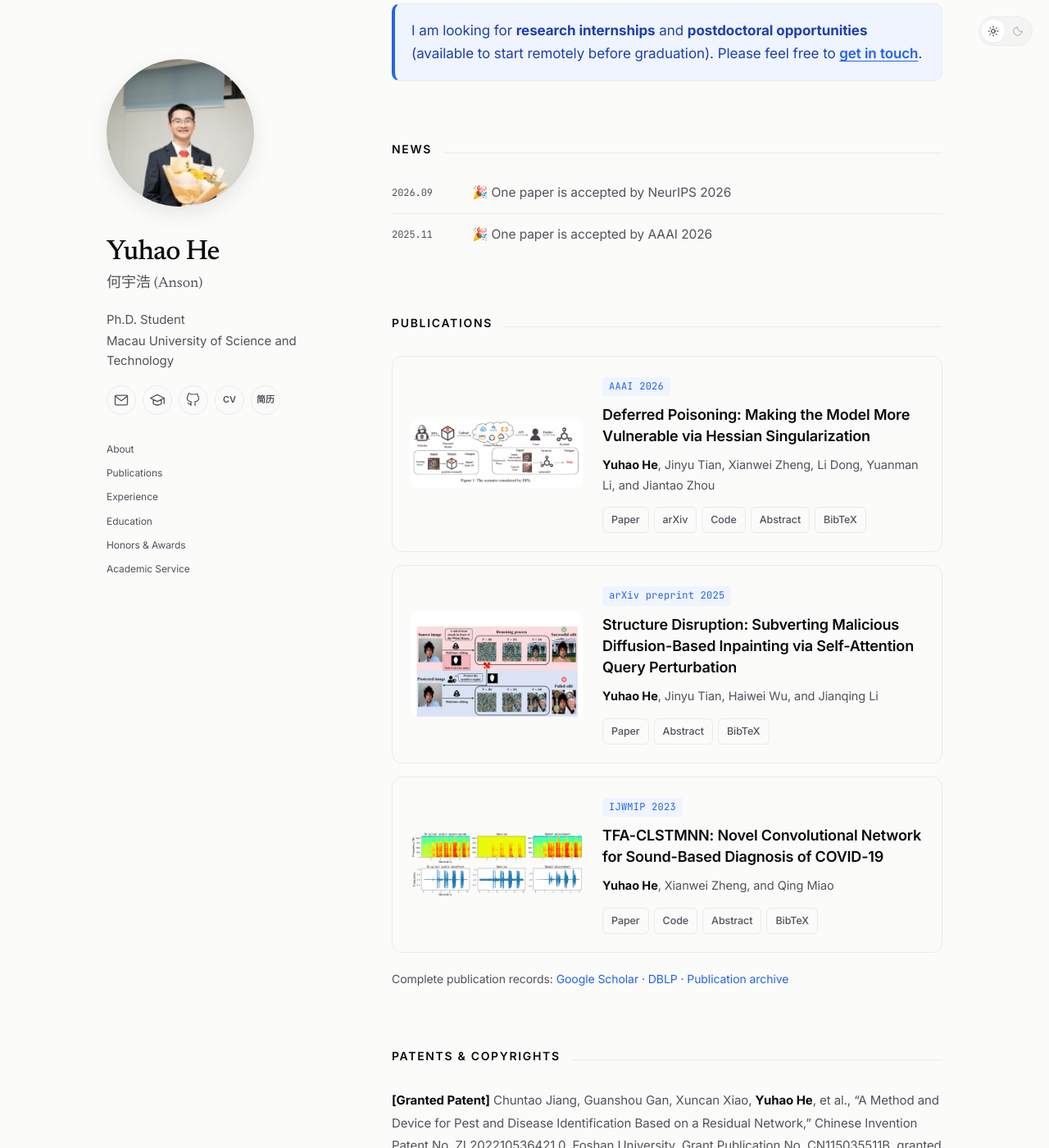
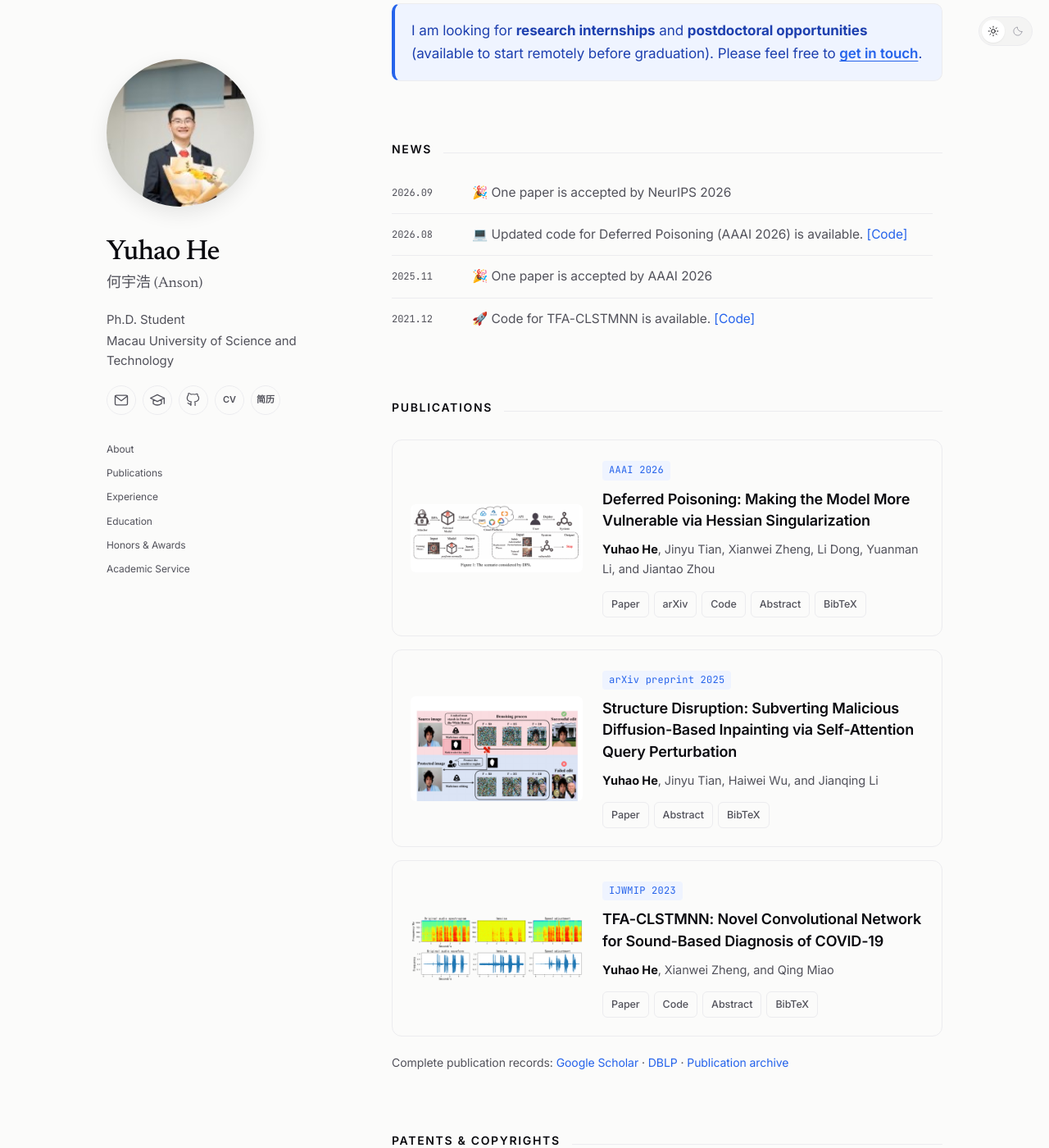
Before and after one commit to Anson-He/Anson-He.github.io, a Jekyll site: the page built from _pages/about.md, in a window 1280 px wide and 1400 px high, scrolled down 512 px. Shown: the whole window at 82% size. Built offline with Jekyll 4.4.1, drawn with Linux system fonts in a browser that asks for light colours.

Commit message:
Add paper code updates to scrollable News section

```diff
--- a/_data/manual_news.yml
+++ b/_data/manual_news.yml
@@ -1,3 +1,11 @@
 # Optional curated updates. These are preserved when publications sync.
 - date: "2026.09"
   text: "🎉 One paper is accepted by NeurIPS 2026"
+- date: "2026.08"
+  text: "💻 Updated code for Deferred Poisoning (AAAI 2026) is available."
+  url: "https://github.com/Anson-He/Deferred-Poisoning-Attack"
+  label: "Code"
+- date: "2021.12"
+  text: "🚀 Code for TFA-CLSTMNN is available."
+  url: "https://github.com/Anson-He/TFA-CLSTMNN-Novel-convolutional-network-for-sound-based-diagnosis-of-COVID-19"
+  label: "Code"
--- a/_layouts/default.html
+++ b/_layouts/default.html
@@ -48,7 +48,7 @@
     <link rel="preconnect" href="https://fonts.googleapis.com">
     <link rel="preconnect" href="https://fonts.gstatic.com" crossorigin>
     <link href="https://fonts.googleapis.com/css2?family=Inter:wght@400;500;600;700&family=JetBrains+Mono:wght@400;500&family=Newsreader:ital,opsz,wght@0,6..72,400;0,6..72,500;1,6..72,400&display=swap" rel="stylesheet">
-    <link rel="stylesheet" href="{{ '/assets/css/academic.css' | relative_url }}?v=20261106-opportunities">
+    <link rel="stylesheet" href="{{ '/assets/css/academic.css' | relative_url }}?v=20261107-news">
   </head>
   <body>
     <a class="skip-link" href="#layout-content">Skip to content</a>
--- a/_pages/about.md
+++ b/_pages/about.md
@@ -28,12 +28,14 @@
 
 <div class="section-head"><h2>News</h2><span class="section-rule" aria-hidden="true"></span></div>
 
+<div class="news-scroll" role="region" aria-label="Latest news" tabindex="0">
 <ul class="news-list">
 {% assign combined_news = site.data.auto_news | concat: site.data.manual_news | sort: "date" | reverse %}
 {% for item in combined_news %}
   <li><span class="date">{{ item.date }}</span><div>{{ item.text }}{% if item.url %} <a href="{{ item.url }}">[{{ item.label | default: "Link" }}]</a>{% endif %}</div></li>
 {% endfor %}
 </ul>
+</div>
 
 </section>
 
--- a/assets/css/academic.css
+++ b/assets/css/academic.css
@@ -412,7 +412,7 @@
   .section-head h2 { font-size: 11px; letter-spacing: .09em; }
   .publication-row { grid-template-columns: 1fr; gap: 16px; }
   .publication-row__figure { max-width: 100%; }
-  .publication-row__figure img { max-height: 200px; object-fit: contain; object-position: left; width: auto; max-width: 100%; }
+  .publication-row__figure img { max-height: 180px; object-fit: contain; object-position: left; width: auto; max-width: 100%; }
   .news-list li { grid-template-columns: 1fr; gap: 4px; }
   .experience-row, .education-row { grid-template-columns: 36px minmax(0,1fr); gap: 12px; }
   .experience-row__logo, .education-row__logo { width: 36px; height: 36px; }
@@ -516,3 +516,22 @@
   .publication-row__title { font-size: 17px; }
   .news-list li { font-size: 15px; }
 }
+
+/* Keep a compact news archive that also supports keyboard scrolling. */
+.news-scroll {
+  max-height: 200px;
+  overflow-y: auto;
+  padding-right: 12px;
+  scrollbar-width: thin;
+  scrollbar-color: var(--border-strong) transparent;
+}
+.news-scroll:focus-visible {
+  outline: 2px solid var(--accent);
+  outline-offset: 4px;
+  border-radius: 4px;
+}
+.news-scroll::-webkit-scrollbar { width: 6px; }
+.news-scroll::-webkit-scrollbar-thumb {
+  background: var(--border-strong);
+  border-radius: 3px;
+}
```
